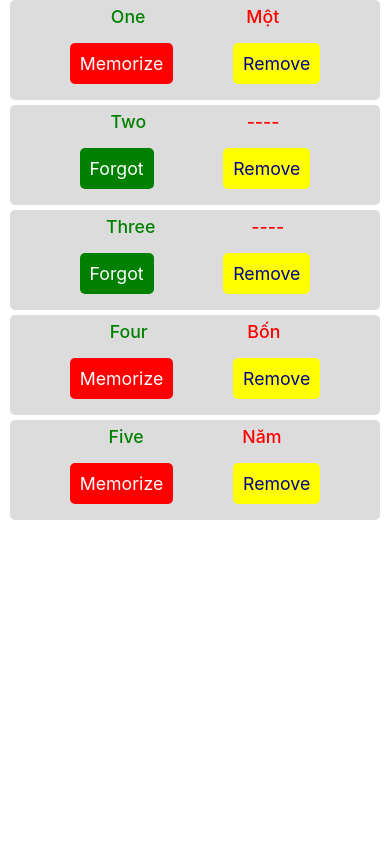
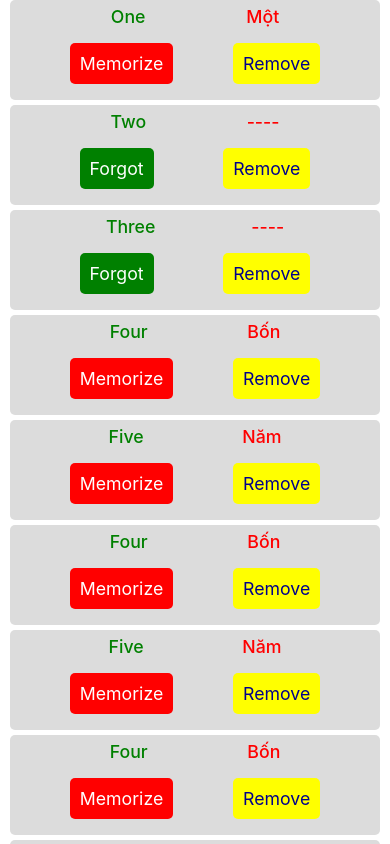
Before and after one commit to phamtanphat/reactnative29112020, a React Native app: screen / in a window 390 px wide. Built offline with nearby package versions, Linux system fonts and the light colour scheme.

Commit message:
load more

```diff
--- a/src/screens/MainScreen.js
+++ b/src/screens/MainScreen.js
@@ -7,6 +7,7 @@ import {
   TouchableOpacity,
   FlatList,
   RefreshControl,
+  ActivityIndicator,
 } from 'react-native';
 import {getWidth} from '../helpers/AppDimension';
 
@@ -20,8 +21,20 @@ export default class MainScreen extends Component {
         {id: 3, en: 'Three', vn: 'Ba', isMemorized: true},
         {id: 4, en: 'Four', vn: 'Bốn', isMemorized: false},
         {id: 5, en: 'Five', vn: 'Năm', isMemorized: false},
+
+        {id: 4, en: 'Four', vn: 'Bốn', isMemorized: false},
+        {id: 5, en: 'Five', vn: 'Năm', isMemorized: false},
+
+        {id: 4, en: 'Four', vn: 'Bốn', isMemorized: false},
+        {id: 5, en: 'Five', vn: 'Năm', isMemorized: false},
+
+        {id: 4, en: 'Four', vn: 'Bốn', isMemorized: false},
+        {id: 5, en: 'Five', vn: 'Năm', isMemorized: false},
+
+        {id: 4, en: 'Four', vn: 'Bốn', isMemorized: false},
+        {id: 5, en: 'Five', vn: 'Năm', isMemorized: false},
       ],
-      isRefresh: false,
+      isLoading: false,
     };
   }
   render() {
@@ -61,20 +74,21 @@ export default class MainScreen extends Component {
           ItemSeparatorComponent={() => {
             return <View style={styles.itemSeparator} />;
           }}
-          refreshControl={
-            <RefreshControl
-              refreshing={this.state.isRefresh}
-              onRefresh={() => {
-                this.setState({isRefresh: true}, () => {
-                  setTimeout(() => {
-                    this.setState({isRefresh: false});
-                  }, 4000);
-                });
-              }}
-              tintColor="red"
-              colors={['red', 'blue', 'green']}
-            />
-          }
+          onEndReachedThreshold={0.5}
+          onEndReached={() => {
+            this.setState({isLoading: true}, () => {
+              alert('Load more');
+              setTimeout(() => {
+                this.setState({isLoading: false});
+              }, 3000);
+            });
+          }}
+          onMomentumScrollBegin={false}
+          ListFooterComponent={() => {
+            return this.state.isLoading ? (
+              <ActivityIndicator color="red" size={30} />
+            ) : null;
+          }}
         />
       </View>
     );
```
